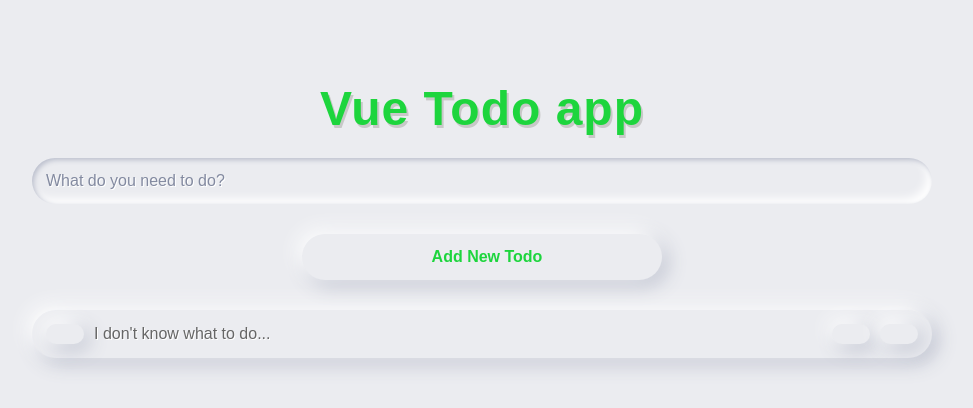
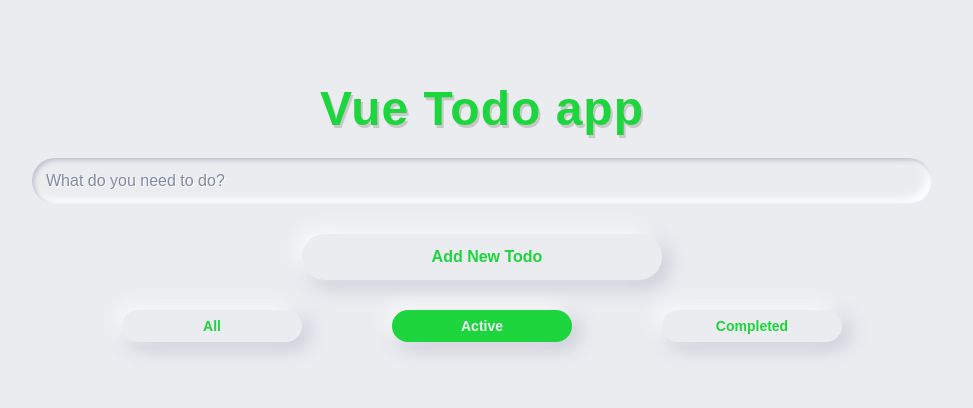
Before and after one commit to taku0823/vue-todo-app, a Vue app: page /active in a window 1280 px wide. Shown: the top 408 px of the page, without its empty margins (158-1131 px from the left). Built offline with nearby package versions, Linux system fonts and the light colour scheme; the HTML template or start-up script is replaced by a standard one.

Commit message:
Add Vue Router

```diff
--- a/package.json
+++ b/package.json
@@ -37,7 +37,7 @@
   "dependencies": {
     "uuid": "^3.4.0",
     "vue": "^3.0.7",
-    "vue-router": "^3.5.1",
+    "vue-router": "^4.0.5",
     "vuex": "^4.0.0"
   }
 }
--- a/src/components/EditingForm.vue
+++ b/src/components/EditingForm.vue
@@ -29,7 +29,6 @@ export default {
   },
   setup(props) {
     const store = useStore();
-    const id = props.todo.id;
 
     const editTodo = (id) => {
       store.dispatch('editTodo', id);
@@ -37,7 +36,7 @@ export default {
 
     const updatedTask = computed({
       get: () => props.todo.task,
-      set: (value) => store.dispatch('updatedTask', { value, id }),
+      set: (value) => store.dispatch('updatedTask', value),
     });
 
     return { editTodo, updatedTask };
--- /dev/null
+++ b/src/components/TheNav.vue
@@ -0,0 +1,41 @@
+<template>
+  <nav class="nav">
+    <router-link to="/" class="nav__link">All</router-link>
+    <router-link to="/active" class="nav__link">Active</router-link>
+    <router-link to="/completed" class="nav__link">Completed</router-link>
+  </nav>
+</template>
+
+<style lang="scss" scoped>
+.nav {
+  display: flex;
+  justify-content: space-evenly;
+  margin-bottom: 3rem;
+  &__link {
+    padding: 0.8rem;
+    width: 20%;
+    font-family: 'Montserrat', sans-serif;
+    font-size: 1.4rem;
+    font-weight: bold;
+    background-color: #ebecf0;
+    color: #1dd53d;
+    border: 0;
+    outline: 0;
+    border-radius: 2.5rem;
+    box-shadow: -5px -5px 20px #fff, 5px 5px 20px #babecc;
+    text-decoration: none;
+    transition: all 0.2s ease-in-out;
+    cursor: pointer;
+    &:hover {
+      box-shadow: -2px -2px 5px #fff, 2px 2px 5px #babecc;
+    }
+    &:active {
+      box-shadow: inset 1px 1px 2px #babecc, inset -1px -1px 2px #fff;
+    }
+    &.active {
+      background-color: #1dd53d;
+      color: #ebecf0;
+    }
+  }
+}
+</style>
--- a/src/components/TodoList.vue
+++ b/src/components/TodoList.vue
@@ -6,7 +6,8 @@
 
 <script>
 import TodoItems from './TodoItems';
-import { computed } from 'vue';
+import { computed, watch } from 'vue';
+import { useRoute } from 'vue-router';
 import { useStore } from 'vuex';
 
 export default {
@@ -14,9 +15,17 @@ export default {
     TodoItems: TodoItems,
   },
   setup() {
+    const route = useRoute();
     const store = useStore();
 
-    const todos = computed(() => store.state.todos);
+    const todos = computed(() => {
+      if (store.state.routes === 'all') return store.state.todos;
+      return store.getters[store.state.routes];
+    });
+
+    watch(route, (to) => {
+      store.dispatch('setRoutes', to.name);
+    });
 
     return { todos };
   },
@@ -29,9 +38,11 @@ export default {
   &-leave-to {
     opacity: 0;
   }
-  &-enter-active,
+  &-enter-active {
+    transition: opacity 300ms;
+  }
   &-leave-active {
-    transition: opacity 500ms;
+    transition: opacity 200ms;
   }
   &-enter-to,
   &-leave-from {
--- a/src/components/Todos.vue
+++ b/src/components/Todos.vue
@@ -1,20 +1,23 @@
 <template>
   <div class="todos">
     <the-form />
-    <!-- <app-nav /> -->
-    <todo-list />
+    <the-nav />
+    <router-view v-slot="{ Component }">
+      <transition name="route" mode="out-in">
+        <component :is="Component" :key="$route.path" />
+      </transition>
+    </router-view>
   </div>
 </template>
 
 <script>
 import TheForm from './TheForm';
-import TodoList from './TodoList';
+import TheNav from './TheNav';
 
 export default {
   components: {
     TheForm: TheForm,
-    // appNav: Nav,
-    TodoList: TodoList,
+    TheNav: TheNav,
   },
 };
 </script>
@@ -26,4 +29,18 @@ export default {
   margin: 0 auto;
   padding: 0;
 }
+.route {
+  &-enter-from,
+  &-leave-to {
+    opacity: 0;
+  }
+  &-enter-active,
+  &-leave-active {
+    transition: opacity 450ms;
+  }
+  &-enter-to,
+  &-leave-from {
+    opacity: 1;
+  }
+}
 </style>
--- a/src/js/index.js
+++ b/src/js/index.js
@@ -1,7 +1,9 @@
 import { createApp } from 'vue';
 import store from './store/index';
+import router from './router';
 import App from '../components/App';
 
 createApp(App)
+  .use(router)
   .use(store)
   .mount('#app');
--- /dev/null
+++ b/src/js/router.js
@@ -0,0 +1,26 @@
+import { createRouter, createWebHistory } from 'vue-router';
+import Todolist from '../components/TodoList';
+
+const router = createRouter({
+  history: createWebHistory(),
+  routes: [
+    {
+      path: '/',
+      component: Todolist,
+      name: 'all',
+    },
+    {
+      path: '/active',
+      component: Todolist,
+      name: 'active',
+    },
+    {
+      path: '/completed',
+      component: Todolist,
+      name: 'completed',
+    },
+  ],
+  linkActiveClass: 'active',
+});
+
+export default router;
--- a/src/js/store/actions.js
+++ b/src/js/store/actions.js
@@ -18,7 +18,10 @@ export default {
   editTodo({ commit }, id) {
     commit('editTodo', id);
   },
-  updatedTask({ commit }, { value, id }) {
-    commit('updatedTask', { value, id });
+  updatedTask({ commit }, value) {
+    commit('updatedTask', value);
+  },
+  setRoutes({ commit }, name) {
+    commit('setRoutes', name);
   },
 };
--- /dev/null
+++ b/src/js/store/getters.js
@@ -0,0 +1,4 @@
+export default {
+  active: (state) => state.todos.filter((todo) => !todo.completed),
+  completed: (state) => state.todos.filter((todo) => todo.completed),
+};
--- a/src/js/store/index.js
+++ b/src/js/store/index.js
@@ -1,4 +1,5 @@
 import { createStore } from 'vuex';
+import getters from './getters';
 import mutations from './mutations';
 import actions from './actions';
 import { v4 as uuidv4 } from 'uuid';
@@ -20,8 +21,11 @@ const store = createStore({
         completed: false,
         showEditingForm: false,
       },
+      updatedTask: '',
+      routes: '',
     };
   },
+  getters,
   mutations,
   actions,
 });
--- a/src/js/store/mutations.js
+++ b/src/js/store/mutations.js
@@ -32,15 +32,22 @@ export default {
     state.todos = updateTodos;
   },
   editTodo(state, payload) {
-    const updateTodo = state.todos.map((todo) =>
-      todo.id === payload ? { ...todo, showEditingForm: false } : todo
-    );
+    let updateTodo;
+    if (state.updatedTask === '') {
+      updateTodo = state.todos.map((todo) =>
+        todo.id === payload ? { ...todo, showEditingForm: false } : todo
+      );
+    } else {
+      updateTodo = state.todos.map((todo) =>
+        todo.id === payload ? { ...todo, task: state.updatedTask, showEditingForm: false } : todo
+      );
+    }
     state.todos = updateTodo;
   },
   updatedTask(state, payload) {
-    const updateTodo = state.todos.map((todo) =>
-      todo.id === payload.id ? { ...todo, task: payload.value } : todo
-    );
-    state.todos = updateTodo;
+    state.updatedTask = payload;
+  },
+  setRoutes(state, payload) {
+    state.routes = payload;
   },
 };
```
Also changed, not shown: 1 other file (tests, documents, lock files or other folders).
